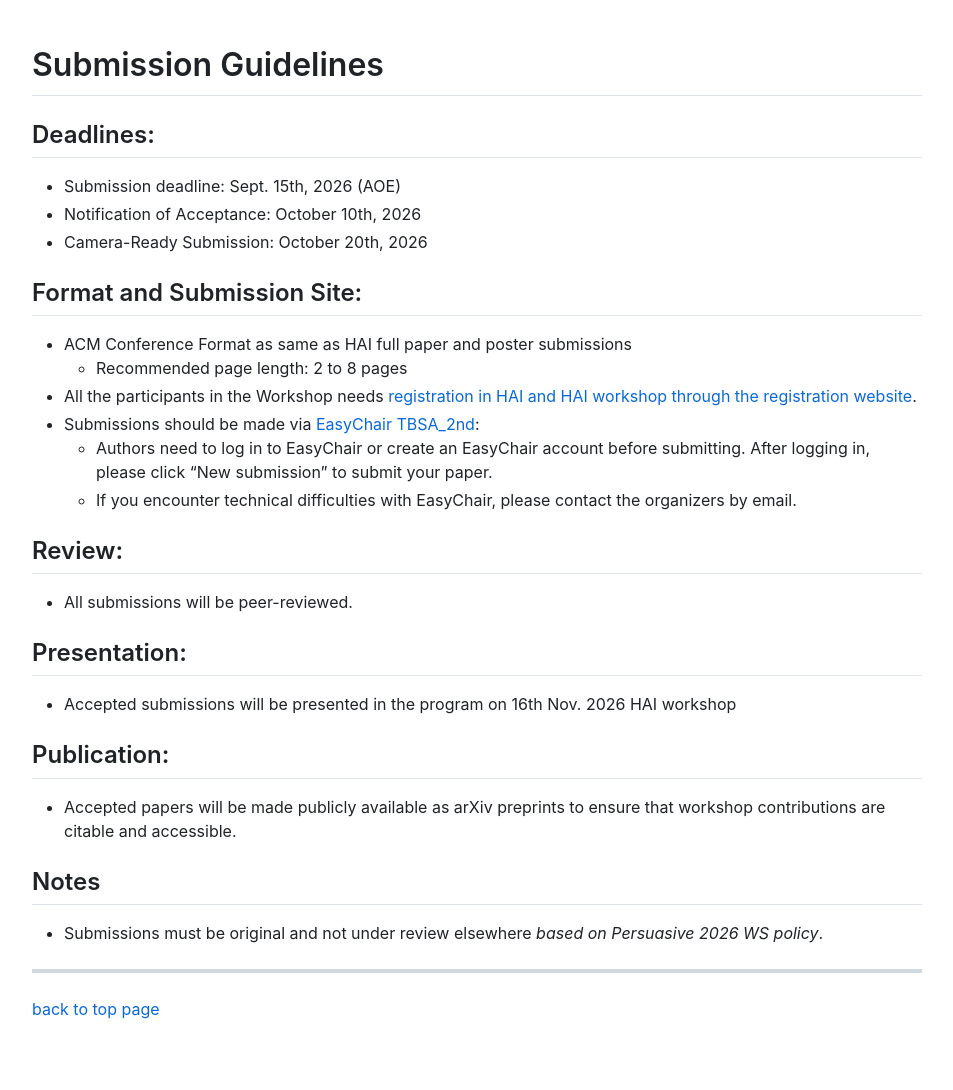
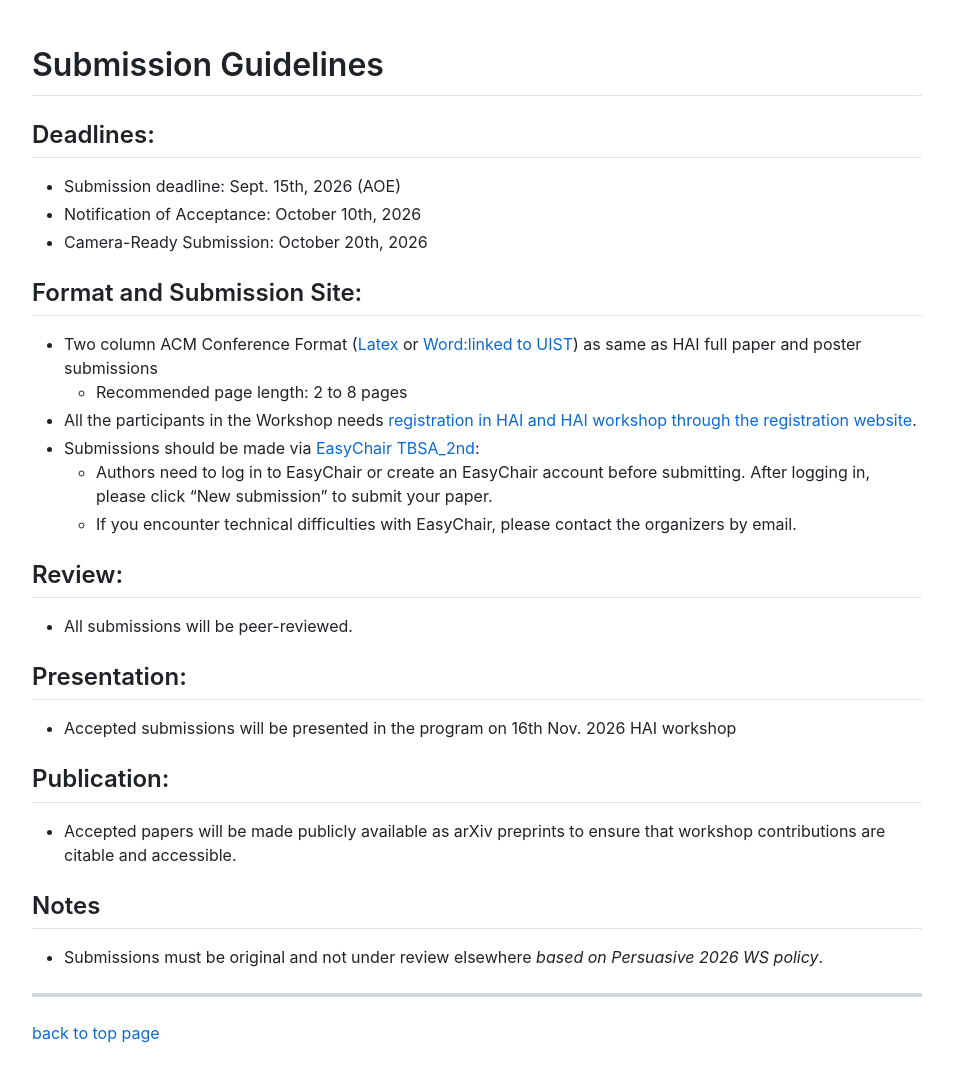
Before and after one commit to virtualcom-designlab/TBSA2026, a Jekyll site: the page built from submission.md, in a window 1280 px wide. Shown: the whole page, without its empty margins (163-1116 px from the left). Built offline with Jekyll 4.4.1, drawn with Linux system fonts in a browser that asks for light colours; our own code applies the rules of GitHub Pages for plain Markdown files; before the commit the page ends 1066 px from its top, so only the background shows below that.

Commit message:
Update submission.md

```diff
--- a/submission.md
+++ b/submission.md
@@ -12,7 +12,7 @@
 -->
 
 ## Format and Submission Site:
-- ACM Conference Format as same as HAI full paper and poster submissions
+- Two column ACM Conference Format ([Latex](https://ja.overleaf.com/latex/templates/acm-conference-proceedings-primary-article-template/wbvnghjbzwpc) or [Word:linked to UIST](https://uist.acm.org/2024/assets/files/word-two-column-submission-sample.docx)) as same as HAI full paper and poster submissions
   - Recommended page length: 2 to 8 pages
 - All the participants in the Workshop needs [registration in HAI and HAI workshop through the registration website](https://hai-conference.net/hai2026/registration/).
 - Submissions should be made via [EasyChair TBSA_2nd](https://easychair.org/conferences/submission_new?a=37559240):
```
